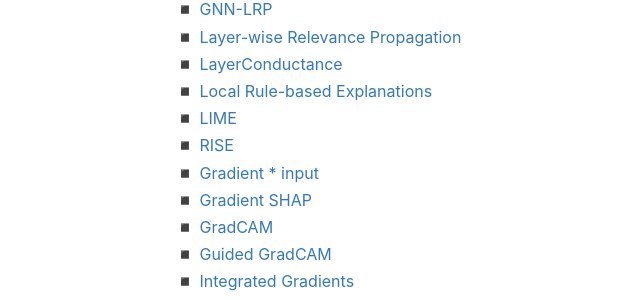
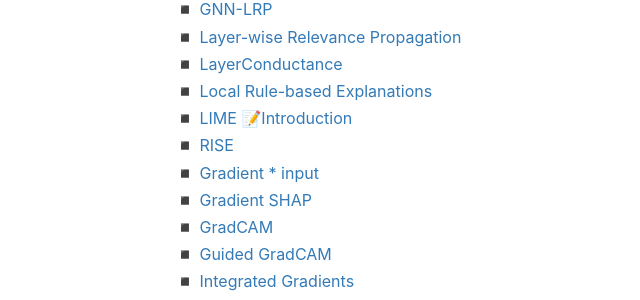
Before and after one commit to jizhang02/jizhang02.github.io, a Jekyll site: the page built from _posts/2021-05-06-xai.markdown, in a window 1280 px wide and 900 px high, scrolled down 980 px. Shown: the part 152-452 px from the top of the window, without its empty margins (90-730 px from the left). Built offline with Jekyll 4.4.1, drawn with Linux system fonts in a browser that asks for light colours; nearby versions of some CDN libraries; comment, search, counter and statistics services are not loaded.

Commit message:
Update 2021-05-06-xai.markdown

```diff
--- a/_posts/2021-05-06-xai.markdown
+++ b/_posts/2021-05-06-xai.markdown
@@ -29,7 +29,7 @@
 ◾ [Layer-wise Relevance Propagation](https://doi.org/10.1371/journal.pone.0130140)
 ◾ [LayerConductance](https://arxiv.org/abs/1807.09946)
 ◾ [Local Rule-based Explanations](https://arxiv.org/abs/1805.10820)
-◾ [LIME](https://doi.org/10.1145/2939672.2939778)
+◾ [LIME](https://doi.org/10.1145/2939672.2939778) 📝[Introduction](https://www.oreilly.com/content/introduction-to-local-interpretable-model-agnostic-explanations-lime/)
 ◾ [RISE](https://arxiv.org/abs/1806.07421)
 ◾ [Gradient * input](https://arxiv.org/abs/1605.01713)
 ◾ [Gradient SHAP](https://arxiv.org/abs/1705.07874)
```
